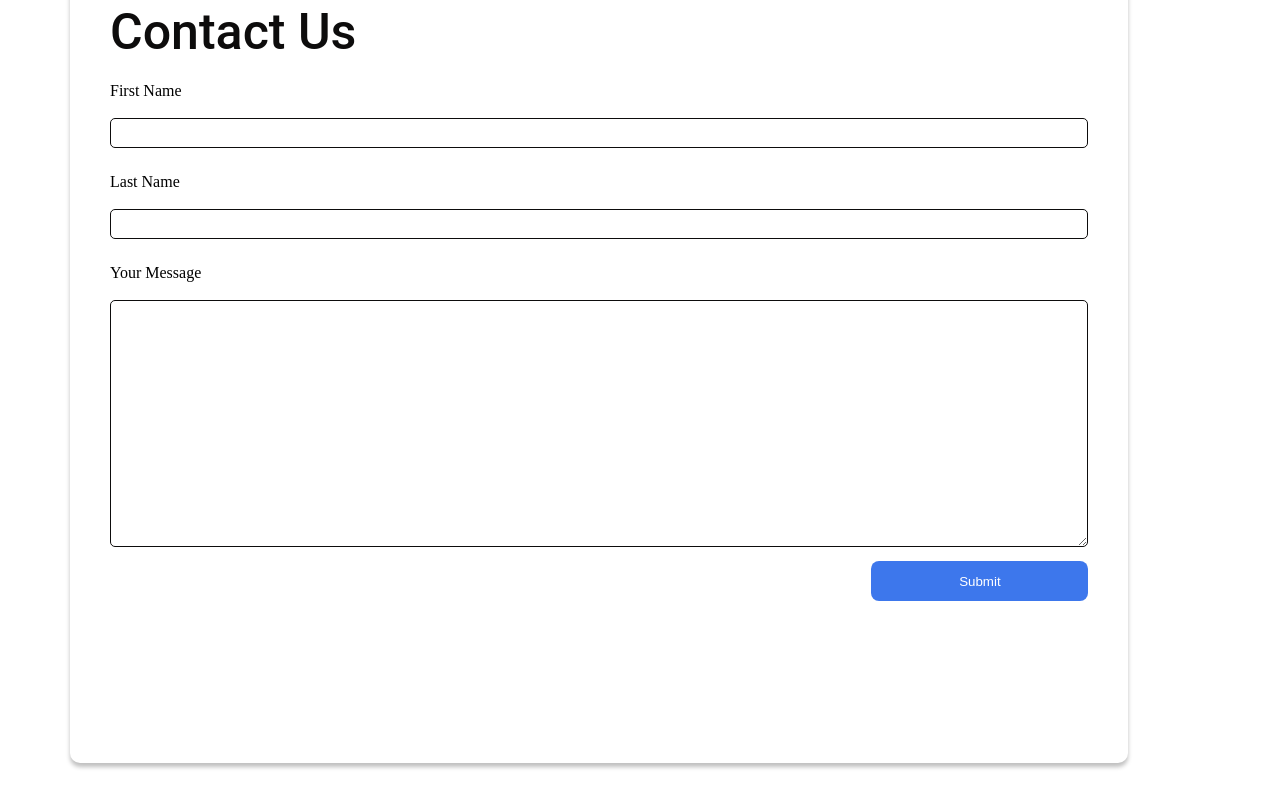
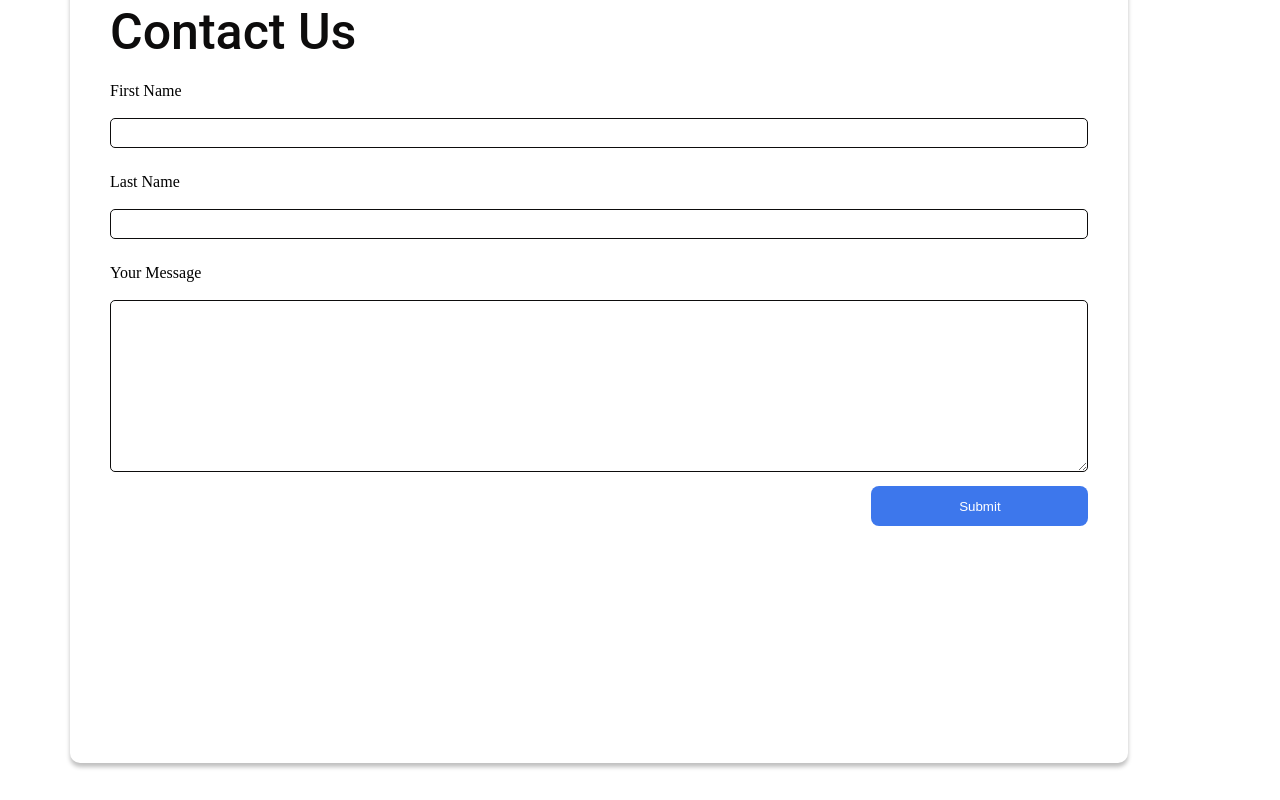
Before and after one commit to alaomichael/kodecamp_bonus_task, a website: page index.html in a window 1280 px wide. Shown: the part 960-1760 px from the top of the page. Drawn offline with Linux system fonts and the light colour scheme.

Commit message:
made adjustment to the textarea field

```diff
--- a/index.html
+++ b/index.html
@@ -45,7 +45,7 @@
 
 <div class="textarea-section">
 <label for="message">Your Message</label><br><br>
-<textarea cols="10" rows="15" name="message" id="message" placeholder="" maxlength="400" ></textarea>
+<textarea cols="10" rows="10" name="message" id="message" placeholder="" maxlength="400" ></textarea>
 </div>
 
 
```
